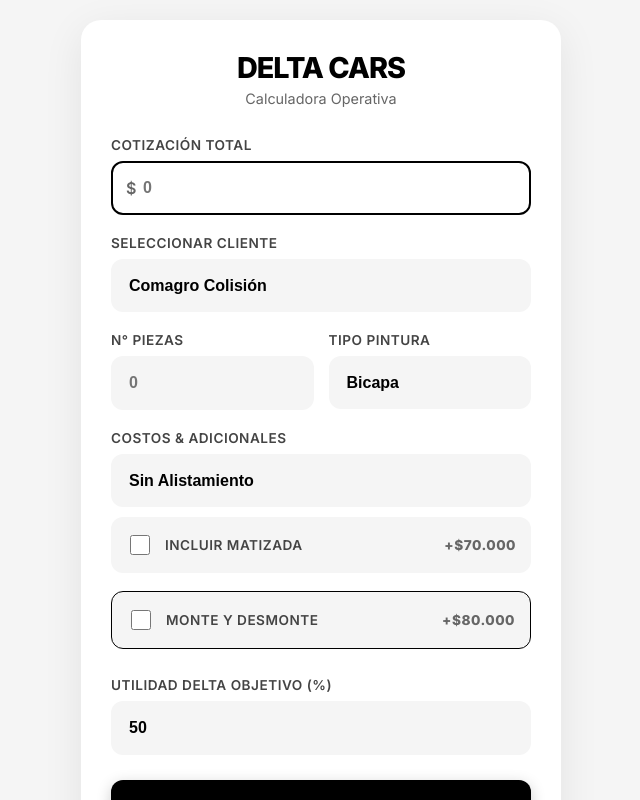
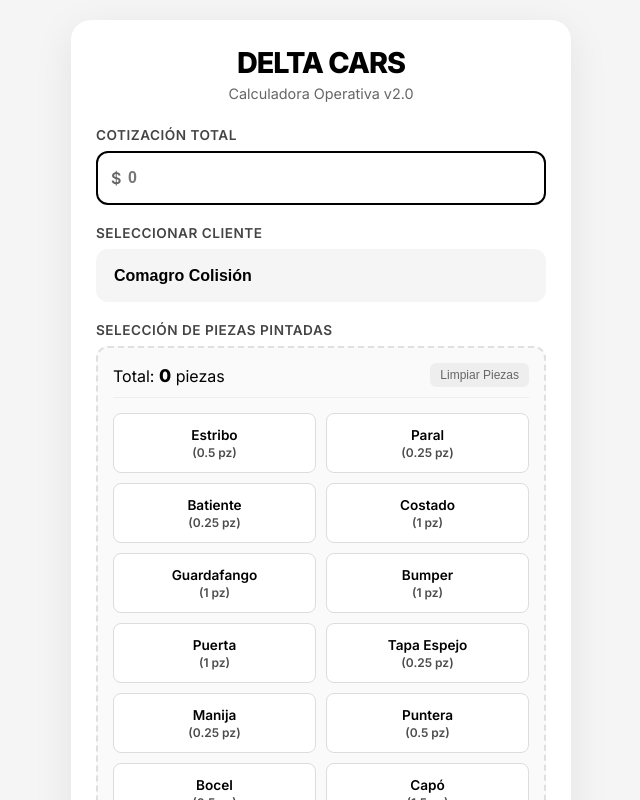
Before and after one commit to nicoding44/costos-delta, a plain HTML site: page index.html in a window 1280 px wide. Both pictures are taken after a click on the button "NUEVO CÁLCULO". Shown: the top 800 px of the page, without its empty margins (319-959 px from the left). Drawn offline with Linux system fonts and the light colour scheme.

Commit message:
Implement parts selection UI and styles
Added styles and functionality for parts selection, including a new parts container and buttons for each part. Updated layout and adjusted existing styles for consistency.

```diff
--- a/index.html
+++ b/index.html
@@ -15,6 +15,7 @@
             --white: #ffffff;
             --danger: #d32f2f;
             --success: #2e7d32;
+            --accent-blue: #0056b3;
         }
 
         * {
@@ -36,15 +37,15 @@
         .container {
             background-color: var(--white);
             width: 100%;
-            max-width: 480px;
-            padding: 30px;
+            max-width: 500px;
+            padding: 25px;
             border-radius: 20px;
             box-shadow: 0 10px 40px rgba(0,0,0,0.08);
         }
 
         header {
             text-align: center;
-            margin-bottom: 30px;
+            margin-bottom: 25px;
         }
 
         h1 {
@@ -75,7 +76,7 @@
             color: #444;
         }
 
-        /* Inputs Generales */
+        /* Inputs Standard */
         input[type="number"], input[type="text"], select {
             width: 100%;
             padding: 16px;
@@ -95,7 +96,6 @@
             outline: none;
         }
 
-        /* Wrapper para el input de moneda */
         .money-input-wrapper {
             position: relative;
         }
@@ -112,7 +112,101 @@
             padding-left: 30px;
         }
 
-        /* Checkboxes */
+        /* --- NUEVO: ESTILOS PARA EL SELECTOR DE PIEZAS --- */
+        .parts-container {
+            border: 2px dashed var(--border-color);
+            border-radius: 12px;
+            padding: 15px;
+            background: #fafafa;
+        }
+
+        .total-pieces-display {
+            display: flex;
+            justify-content: space-between;
+            align-items: center;
+            margin-bottom: 15px;
+            padding-bottom: 10px;
+            border-bottom: 1px solid #eee;
+        }
+
+        .total-pieces-display strong {
+            font-size: 1.1rem;
+            color: var(--black);
+        }
+
+        .btn-clear-pieces {
+            font-size: 0.75rem;
+            background: #eee;
+            border: none;
+            padding: 5px 10px;
+            border-radius: 6px;
+            color: #666;
+            cursor: pointer;
+        }
+
+        .parts-grid {
+            display: grid;
+            grid-template-columns: repeat(2, 1fr); /* 2 columnas */
+            gap: 10px;
+        }
+
+        .part-btn {
+            background: var(--white);
+            border: 1px solid #ddd;
+            padding: 12px 5px;
+            border-radius: 8px;
+            font-size: 0.85rem;
+            font-weight: 600;
+            cursor: pointer;
+            text-align: center;
+            transition: all 0.1s;
+            position: relative;
+            display: flex;
+            flex-direction: column;
+            align-items: center;
+            justify-content: center;
+            min-height: 60px;
+        }
+
+        .part-btn:active {
+            transform: scale(0.96);
+        }
+
+        .part-btn.selected {
+            background-color: var(--black);
+            color: var(--white);
+            border-color: var(--black);
+        }
+
+        .part-value {
+            font-size: 0.75rem;
+            opacity: 0.7;
+            margin-top: 2px;
+        }
+
+        .part-count-badge {
+            position: absolute;
+            top: -6px;
+            right: -6px;
+            background-color: var(--accent-blue);
+            color: white;
+            font-size: 0.7rem;
+            width: 20px;
+            height: 20px;
+            border-radius: 50%;
+            display: flex;
+            align-items: center;
+            justify-content: center;
+            font-weight: bold;
+            box-shadow: 0 2px 4px rgba(0,0,0,0.2);
+            display: none; /* Oculto por defecto */
+        }
+
+        .part-btn.selected .part-count-badge {
+            display: flex;
+        }
+        /* ------------------------------------------------ */
+
         .checkbox-group {
             display: flex;
             flex-direction: column;
@@ -147,7 +241,6 @@
             color: #666;
         }
 
-        /* Botones */
         .btn-group {
             display: flex;
             flex-direction: column;
@@ -167,14 +260,8 @@
             letter-spacing: 0.5px;
             cursor: pointer;
             box-shadow: 0 4px 15px rgba(0,0,0,0.2);
-            transition: transform 0.1s;
         }
 
-        .btn-calc:active {
-            transform: scale(0.98);
-        }
-
-        /* Botón Reset (Estilo Outline) */
         .btn-reset {
             width: 100%;
             background-color: transparent;
@@ -185,11 +272,6 @@
             font-size: 0.9rem;
             font-weight: 700;
             cursor: pointer;
-            transition: all 0.2s;
-        }
-
-        .btn-reset:hover {
-            border-color: var(--black);
         }
 
         .results-card {
@@ -273,7 +355,7 @@
 <div class="container">
     <header>
         <h1>Delta Cars</h1>
-        <div class="subtitle">Calculadora Operativa</div>
+        <div class="subtitle">Calculadora Operativa v2.0</div>
     </header>
 
     <div class="form-group">
@@ -294,18 +376,25 @@
         </select>
     </div>
 
-    <div class="form-group" style="display: flex; gap: 15px;">
-        <div style="flex: 1;">
-            <label>N° Piezas</label>
-            <input type="text" id="piezas" placeholder="0" inputmode="decimal">
+    <div class="form-group">
+        <label>Selección de Piezas Pintadas</label>
+        <div class="parts-container">
+            <div class="total-pieces-display">
+                <span>Total: <strong id="display-total-piezas">0</strong> piezas</span>
+                <button class="btn-clear-pieces" onclick="resetParts()">Limpiar Piezas</button>
+            </div>
+
+            <div class="parts-grid" id="parts-grid-container">
+                </div>
         </div>
-        <div style="flex: 1;">
-            <label>Tipo Pintura</label>
-            <select id="tipoPintura">
-                <option value="bicapa">Bicapa</option>
-                <option value="tricapa">Tricapa</option>
-            </select>
-        </div>
+    </div>
+
+    <div class="form-group">
+        <label>Tipo Pintura</label>
+        <select id="tipoPintura">
+            <option value="bicapa">Bicapa</option>
+            <option value="tricapa">Tricapa</option>
+        </select>
     </div>
 
     <div class="form-group">
@@ -350,7 +439,7 @@
             <span id="res-cotizacion">$0</span>
         </div>
         <div class="result-item">
-            <span>Pago Pintor</span>
+            <span>Total Piezas (<span id="res-num-piezas">0</span>)</span>
             <span id="res-pintor">$0</span>
         </div>
         <div class="result-item">
@@ -374,6 +463,89 @@
 </div>
 
 <script>
+    // --- DATOS DE LAS PIEZAS ---
+    const partsData = [
+        { name: "Estribo", value: 0.5 },
+        { name: "Paral", value: 0.25 },
+        { name: "Batiente", value: 0.25 },
+        { name: "Costado", value: 1.0 },
+        { name: "Guardafango", value: 1.0 },
+        { name: "Bumper", value: 1.0 },
+        { name: "Puerta", value: 1.0 },
+        { name: "Tapa Espejo", value: 0.25 },
+        { name: "Manija", value: 0.25 },
+        { name: "Puntera", value: 0.5 },
+        { name: "Bocel", value: 0.5 },
+        { name: "Capó", value: 1.5 },
+        { name: "Techo Auto", value: 1.5 },
+        { name: "Techo Camioneta", value: 2.0 },
+        { name: "Rin", value: 0.5 },
+        { name: "Puerta Nueva (x2)", value: 1.5 },
+        { name: "Pieza Nueva Gral", value: 1.5 },
+        { name: "Bumper (Negro)", value: 0.5 },
+    ];
+
+    // Estado de las piezas (cuenta cuántas veces se seleccionó cada una)
+    let partsState = new Array(partsData.length).fill(0);
+
+    // --- FUNCIONES DE INICIALIZACIÓN ---
+    function initPartsGrid() {
+        const grid = document.getElementById('parts-grid-container');
+        grid.innerHTML = '';
+
+        partsData.forEach((part, index) => {
+            const btn = document.createElement('div');
+            btn.className = 'part-btn';
+            btn.id = `part-btn-${index}`;
+            btn.onclick = () => togglePart(index);
+
+            btn.innerHTML = `
+                <span>${part.name}</span>
+                <span class="part-value">(${part.value} pz)</span>
+                <div class="part-count-badge" id="badge-${index}">0</div>
+            `;
+            grid.appendChild(btn);
+        });
+    }
+
+    // --- LÓGICA DE SELECCIÓN DE PIEZAS ---
+    function togglePart(index) {
+        // Incrementa contador
+        partsState[index]++;
+        updatePartUI(index);
+        calculateTotalPieces();
+    }
+
+    function updatePartUI(index) {
+        const btn = document.getElementById(`part-btn-${index}`);
+        const badge = document.getElementById(`badge-${index}`);
+        const count = partsState[index];
+
+        if (count > 0) {
+            btn.classList.add('selected');
+            badge.innerText = `x${count}`;
+        } else {
+            btn.classList.remove('selected');
+        }
+    }
+
+    function calculateTotalPieces() {
+        let total = 0;
+        partsData.forEach((part, index) => {
+            total += part.value * partsState[index];
+        });
+        document.getElementById('display-total-piezas').innerText = total;
+        return total; // Retornamos el valor numérico para usarlo en el cálculo final
+    }
+
+    function resetParts() {
+        partsState.fill(0);
+        partsData.forEach((_, index) => updatePartUI(index));
+        calculateTotalPieces();
+    }
+
+
+    // --- FUNCIONES GENERALES DE LA CALCULADORA ---
     function formatCurrency(input) {
         let value = input.value.replace(/\D/g, '');
         if (value !== '') {
@@ -391,17 +563,13 @@
     }
 
     function calcularPago() {
-        // COTIZACION
         const cotizacionStr = document.getElementById('cotizacion').value;
         const cotizacion = parseCurrency(cotizacionStr);
 
-        // CLIENTE Y DATOS
         const clienteSeleccionado = document.getElementById('cliente').value;
 
-        // PIEZAS (Corrección coma)
-        let piezasRaw = document.getElementById('piezas').value;
-        piezasRaw = piezasRaw.replace(',', '.');
-        const numPiezas = parseFloat(piezasRaw) || 0;
+        // AHORA LAS PIEZAS VIENEN DE LA FUNCIÓN AUTOMÁTICA
+        const numPiezas = calculateTotalPieces();
 
         const tipoPintura = document.getElementById('tipoPintura').value;
         const costoAlistamiento = parseFloat(document.getElementById('alistamiento').value) || 0;
@@ -439,6 +607,7 @@
 
         // Renderizado
         document.getElementById('res-cotizacion').innerText = formatMoney(cotizacion);
+        document.getElementById('res-num-piezas').innerText = numPiezas; // Muestra cantidad piezas
         document.getElementById('res-pintor').innerText = formatMoney(costoPintorTotal);
         document.getElementById('res-otros').innerText = formatMoney(otrosCostos);
 
@@ -471,25 +640,25 @@
     }
 
     function resetCalculator() {
-        // Limpiar inputs
         document.getElementById('cotizacion').value = '';
-        document.getElementById('cliente').selectedIndex = 0; // Vuelve al primero
-        document.getElementById('piezas').value = '';
+        document.getElementById('cliente').selectedIndex = 0;
+
+        // Reset Piezas
+        resetParts();
+
         document.getElementById('tipoPintura').selectedIndex = 0;
         document.getElementById('alistamiento').selectedIndex = 0;
         document.getElementById('matizada').checked = false;
         document.getElementById('monteDesmonte').checked = false;
-        document.getElementById('utilidad').value = '50'; // Valor por defecto
+        document.getElementById('utilidad').value = '50';
 
-        // Ocultar resultados
         document.getElementById('resultados').style.display = 'none';
-
-        // Poner foco en el primer campo para empezar a escribir de una vez
         document.getElementById('cotizacion').focus();
-
-        // Scroll hacia arriba suavemente
         window.scrollTo({ top: 0, behavior: 'smooth' });
     }
+
+    // INICIAR GRID AL CARGAR
+    initPartsGrid();
 </script>
 
 </body>
```
